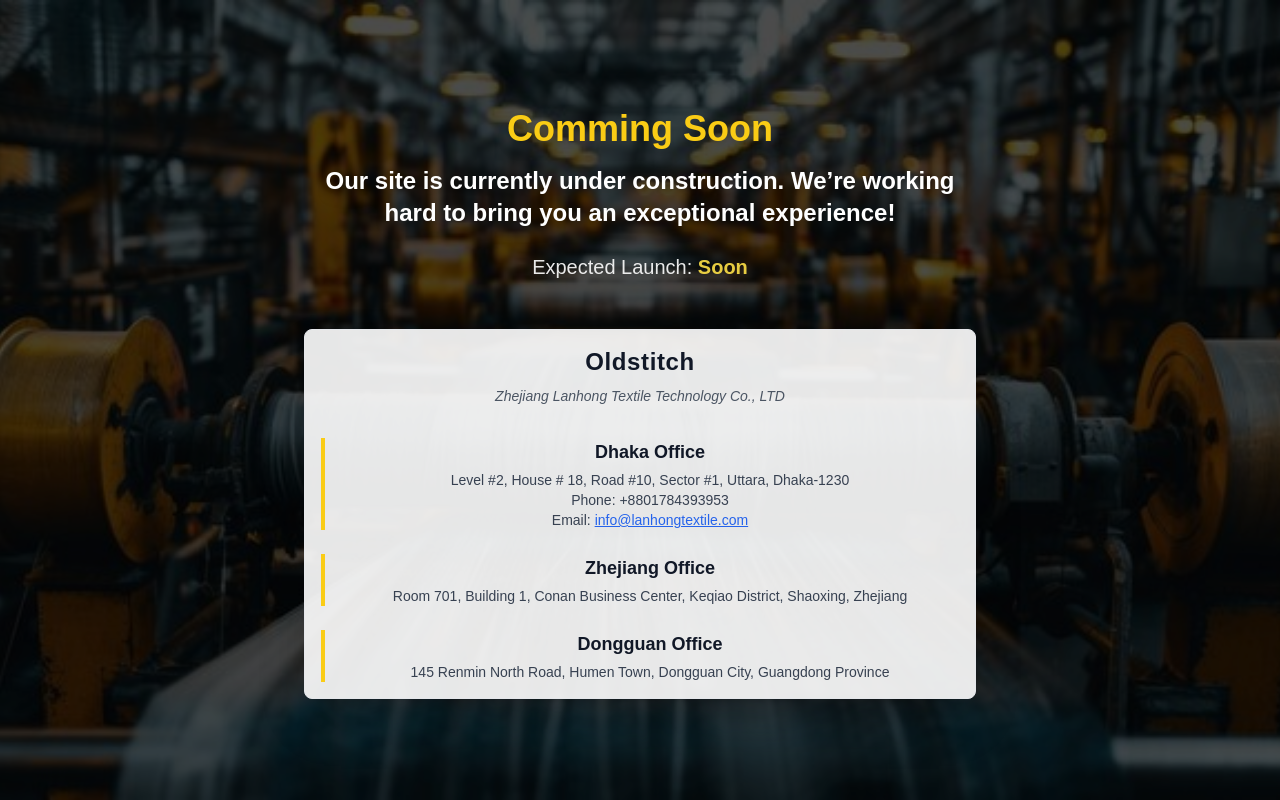
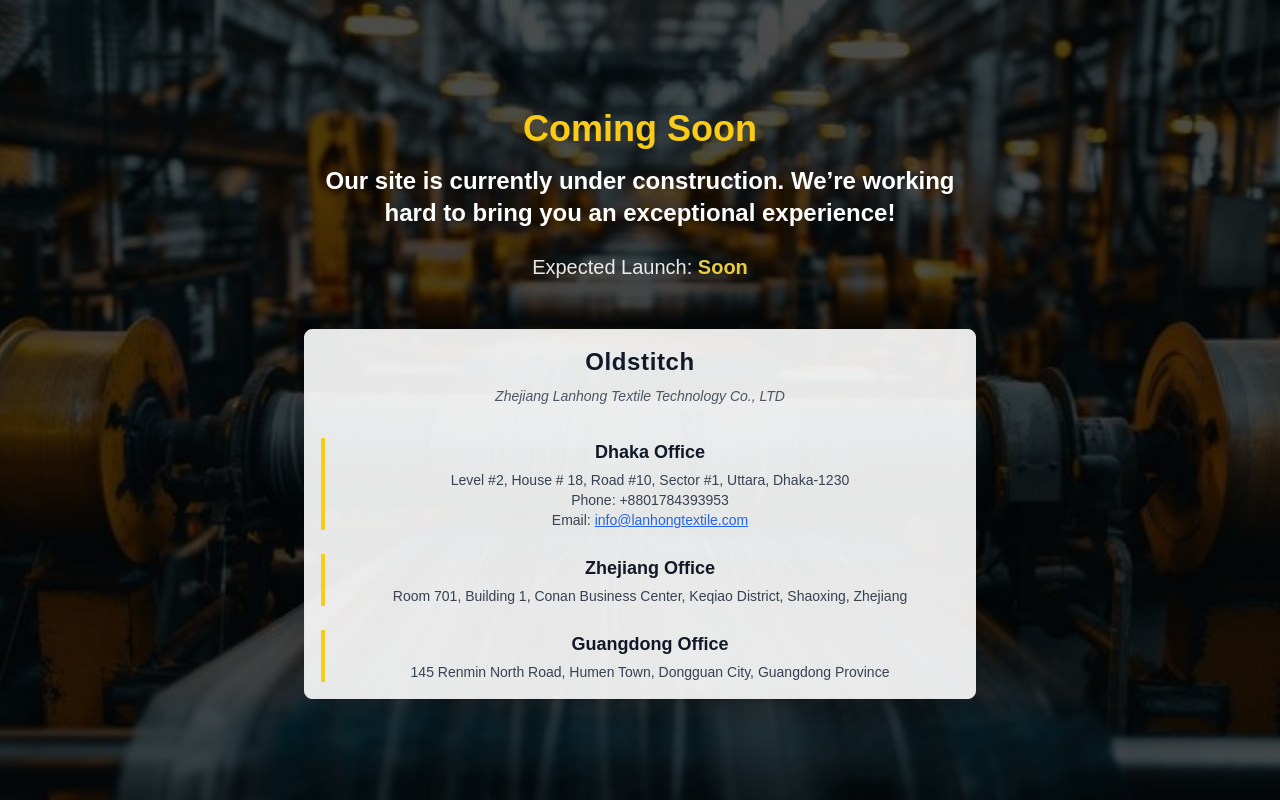
Before and after one commit to anisurarzu/Zhejiang, a Next.js app: page / in a window 1280 px wide. Built offline with nearby package versions, Linux system fonts and the light colour scheme.

Commit message:
Update HomePage.js

```diff
--- a/components/HomePage.js
+++ b/components/HomePage.js
@@ -16,7 +16,7 @@
         <div className="relative z-10 flex flex-col items-center text-center px-4">
           {/* Under Construction Message */}
           <h1 className="text-4xl sm:text-4xl md:text-4xl font-extrabold mb-4 text-yellow-400 drop-shadow-lg mt-2">
-            Comming Soon
+            Coming Soon
           </h1>
           <p className="text-xl sm:text-3xl md:text-2xl font-semibold mb-6 max-w-2xl drop-shadow-lg">
             Our site is currently under construction. We’re working hard to
@@ -70,7 +70,7 @@
               {/* Dongguan Office */}
               <div className="border-l-4 border-yellow-400 pl-4">
                 <p className="font-semibold text-lg text-gray-900">
-                  Dongguan Office
+                  Guangdong Office
                 </p>
                 <p className="text-gray-700 mt-1 text-sm">
                   145 Renmin North Road, Humen Town, Dongguan City, Guangdong
```
